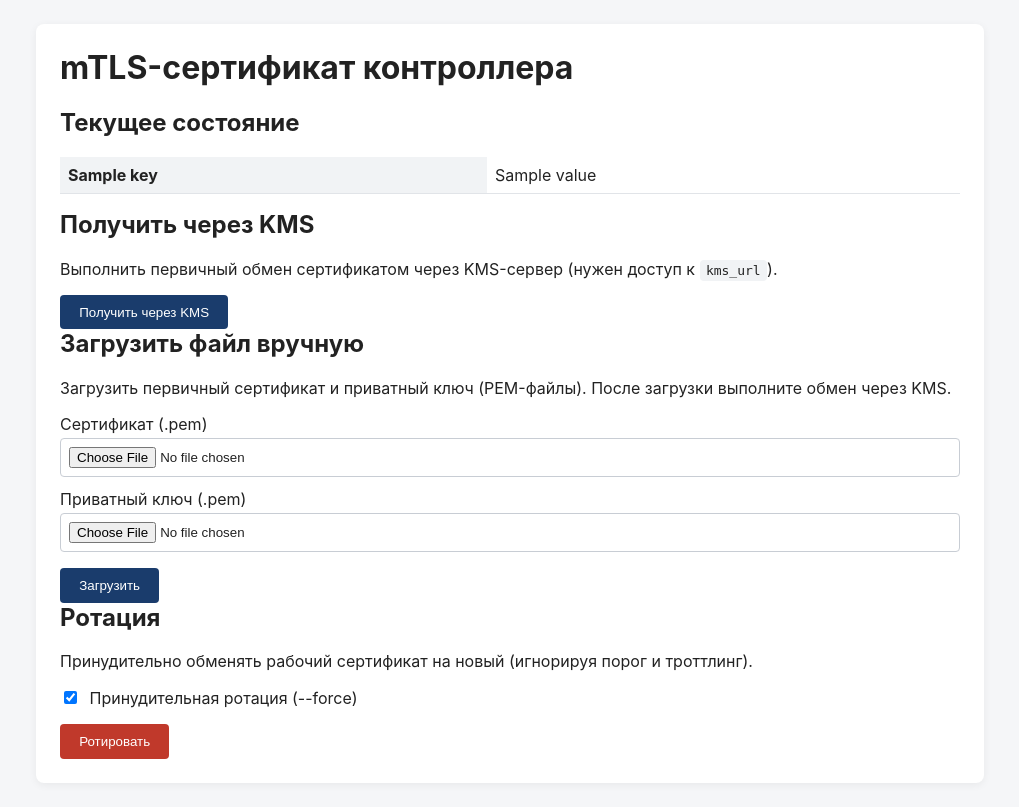
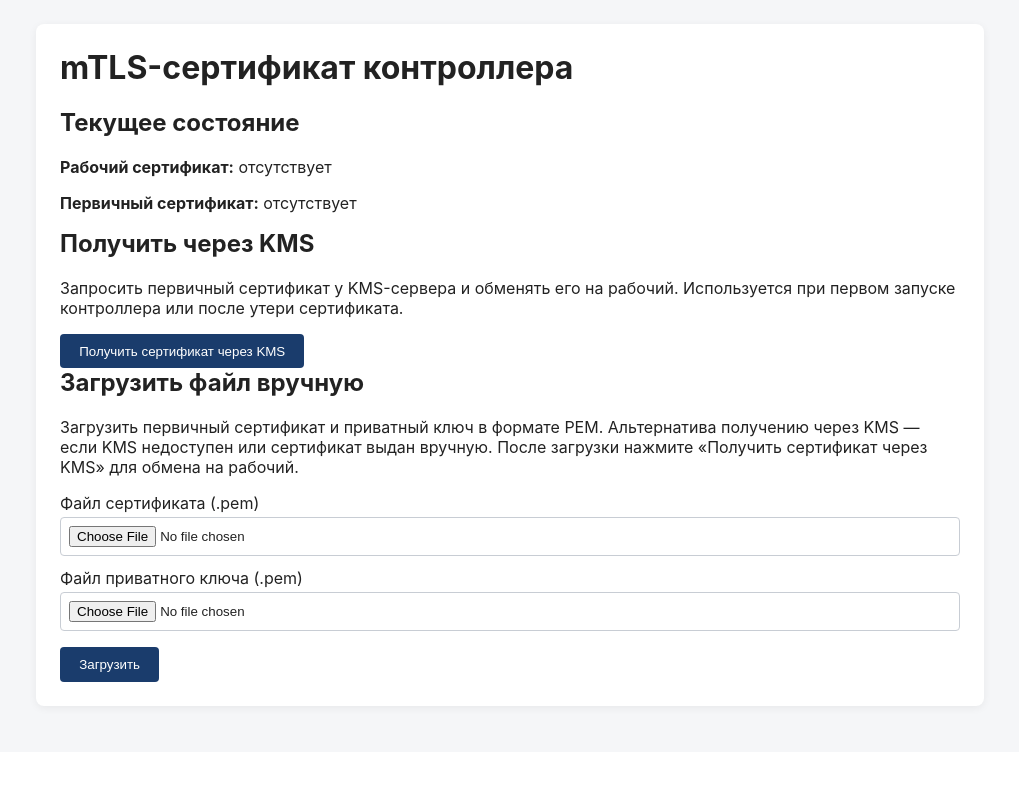
Before and after one commit to Peim0n/scud_lgtu, a Flask app: template app/interfaces/web/templates/cert.html in a window 1280 px wide. Shown: the part 48-855 px from the top of the page, without its empty margins (130-1149 px from the left). After the commit the page ends 760 px from the top, so only its background shows below. Run offline with Flask 3, Linux system fonts and the light colour scheme; the template is opened without the code that fills it: most values are stand-ins (such as "Sample title", 1, 10 or a date in 2020); some libraries are stand-ins or nearby versions.

Commit message:
Improve web UI: hide infra fields, add descriptions, human-readable cert status
- Hide backend.ca_bundle and backend.network_interface from web UI
  (infrastructure paths, not for end users).
- Fix label: "Адрес контроллера" -> "Адрес сервера бэкенда (URL)".
- Add descriptions for all backend fields (kms_url, access_point_id,
  api_path_prefix, timeouts, keepalive, etc.).
- Rewrite cert.html: status shown as human-readable text with
  formatted dates, days remaining, rotation threshold — not raw dict keys.
- Only show rotation section when working certificate exists.
- Filter hidden fields in template and server-side save handler.

```diff
--- a/app/interfaces/web/server.py
+++ b/app/interfaces/web/server.py
@@ -29,7 +29,7 @@ from app.infrastructure.config import object_config as obj_cfg
 from app.infrastructure.network import defaults as network_defaults, load as load_network, save as save_network
 from app.infrastructure.network.network_manager import NetworkManagerAdapter
 from app.interfaces.web.auth_config import check as check_auth, load as load_auth, save as save_auth
-from app.interfaces.web.field_labels import DESCRIPTIONS, LABELS
+from app.interfaces.web.field_labels import DESCRIPTIONS, HIDDEN_FIELDS, LABELS
 from app.infrastructure.devices.device_factory import available_device_types
 
 logger = logging.getLogger(__name__)
@@ -167,7 +167,7 @@ def backend_page() -> str:
     cfg_path = _config_path(current_app)
     merged = load_config(cfg_path)
     override = obj_cfg.load(cfg_path)
-    return render_template("backend.html", merged=merged, override=override, labels=LABELS, descriptions=DESCRIPTIONS, device_types=available_device_types())
+    return render_template("backend.html", merged=merged, override=override, labels=LABELS, descriptions=DESCRIPTIONS, device_types=available_device_types(), hidden_fields=HIDDEN_FIELDS)
 
 
 def backend_save() -> Any:
@@ -182,6 +182,9 @@ def backend_save() -> Any:
             continue
         # backend.cert.* — пути к сертификатам, не редактируется через веб
         if dotted_path.startswith("backend.cert."):
+            continue
+        # Скрытые инфраструктурные поля
+        if dotted_path in HIDDEN_FIELDS:
             continue
         try:
             current_value = obj_cfg.get(merged, dotted_path)
--- a/app/interfaces/web/templates/backend.html
+++ b/app/interfaces/web/templates/backend.html
@@ -37,7 +37,9 @@
             <legend>{{ labels.get(path, path) }}</legend>
             {% for key, value in node.items() %}
                 {% set child_path = (path + '.' + key) if path else key %}
-                {{ render_section(child_path, value) }}
+                {% if not hidden_fields or child_path not in hidden_fields %}
+                    {{ render_section(child_path, value) }}
+                {% endif %}
             {% endfor %}
         </fieldset>
     {% elif node is sequence and node is not string %}
--- a/app/interfaces/web/templates/cert.html
+++ b/app/interfaces/web/templates/cert.html
@@ -4,48 +4,106 @@
 <h1>mTLS-сертификат контроллера</h1>
 
 {% if status.error %}
-    <div class="flash flash-error">{{ status.error }}</div>
+    <div class="flash flash-error">
+        <strong>Ошибка:</strong> {{ status.error }}
+    </div>
 {% else %}
     <section>
         <h2>Текущее состояние</h2>
-        <table>
-            {% for key, value in status.items() %}
-            <tr><th>{{ key }}</th><td>{{ value }}</td></tr>
-            {% endfor %}
-        </table>
+        {% if status.has_working_certificate %}
+            <p><strong>Рабочий сертификат:</strong> установлен и активен</p>
+            {% if status.not_before and status.not_after %}
+            <table>
+                <tr>
+                    <th>Действителен с</th>
+                    <td>{{ status.not_before }}</td>
+                </tr>
+                <tr>
+                    <th>Действителен до</th>
+                    <td>{{ status.not_after }}</td>
+                </tr>
+                <tr>
+                    <th>Общий срок действия</th>
+                    <td>{{ "%.1f"|format(status.total_lifetime_days) }} дней</td>
+                </tr>
+                <tr>
+                    <th>Осталось дней</th>
+                    <td>{{ "%.1f"|format(status.remaining_days) }}</td>
+                </tr>
+                <tr>
+                    <th>Осталось срока</th>
+                    <td>{{ "%.0f"|format((status.remaining_fraction or 0) * 100) }}%</td>
+                </tr>
+                <tr>
+                    <th>Требуется ротация</th>
+                    <td>{% if status.due_for_rotation %}Да{% else %}Нет{% endif %}</td>
+                </tr>
+            </table>
+            {% endif %}
+        {% else %}
+            <p><strong>Рабочий сертификат:</strong> отсутствует</p>
+        {% endif %}
+
+        <p><strong>Первичный сертификат:</strong>
+            {% if status.has_initial_certificate %}
+                загружен (готов к обмену на рабочий)
+            {% else %}
+                отсутствует
+            {% endif %}
+        </p>
+
+        {% if status.has_working_certificate %}
+        <p class="field-description">
+            Порог ротации: {{ "%.0f"|format((status.rotation_threshold_fraction or 0) * 100) }}% от срока действия.
+            Интервал между попытками ротации: {{ "%.1f"|format(status.rotation_retry_interval_days) }} дней.
+        </p>
+        {% endif %}
     </section>
 {% endif %}
 
 <section>
     <h2>Получить через KMS</h2>
-    <p>Выполнить первичный обмен сертификатом через KMS-сервер (нужен доступ к <code>kms_url</code>).</p>
+    <p>
+        Запросить первичный сертификат у KMS-сервера и обменять его на рабочий.
+        Используется при первом запуске контроллера или после утери сертификата.
+    </p>
     <form method="post" action="{{ url_for('cert_bootstrap') }}">
-        <button type="submit">Получить через KMS</button>
+        <button type="submit">Получить сертификат через KMS</button>
     </form>
 </section>
 
 <section>
     <h2>Загрузить файл вручную</h2>
-    <p>Загрузить первичный сертификат и приватный ключ (PEM-файлы). После загрузки выполните обмен через KMS.</p>
+    <p>
+        Загрузить первичный сертификат и приватный ключ в формате PEM.
+        Альтернатива получению через KMS — если KMS недоступен или
+        сертификат выдан вручную. После загрузки нажмите
+        «Получить сертификат через KMS» для обмена на рабочий.
+    </p>
     <form method="post" action="{{ url_for('cert_import') }}" enctype="multipart/form-data">
-        <label>Сертификат (.pem) <input type="file" name="cert_file" accept=".pem,.crt,.txt"></label>
-        <label>Приватный ключ (.pem) <input type="file" name="key_file" accept=".pem,.key,.txt"></label>
+        <label>Файл сертификата (.pem) <input type="file" name="cert_file" accept=".pem,.crt,.txt"></label>
+        <label>Файл приватного ключа (.pem) <input type="file" name="key_file" accept=".pem,.key,.txt"></label>
         <div class="actions">
             <button type="submit">Загрузить</button>
         </div>
     </form>
 </section>
 
+{% if status.has_working_certificate %}
 <section>
     <h2>Ротация</h2>
-    <p>Принудительно обменять рабочий сертификат на новый (игнорируя порог и троттлинг).</p>
+    <p>
+        Принудительно обменять рабочий сертификат на новый, даже если
+        порог ротации ещё не достигнут.
+    </p>
     <form method="post" action="{{ url_for('cert_rotate') }}">
         <label class="checkbox">
-            <input type="checkbox" name="force" checked> Принудительная ротация (--force)
+            <input type="checkbox" name="force" checked> Принудительная ротация
         </label>
         <div class="actions">
-            <button type="submit" class="danger">Ротировать</button>
+            <button type="submit" class="danger">Ротировать сертификат</button>
         </div>
     </form>
 </section>
+{% endif %}
 {% endblock %}
```
Also changed, not shown: app/interfaces/web/field_labels.py (+57 -12 lines), app/tests/test_web_interface.py (+13 -1 lines).
